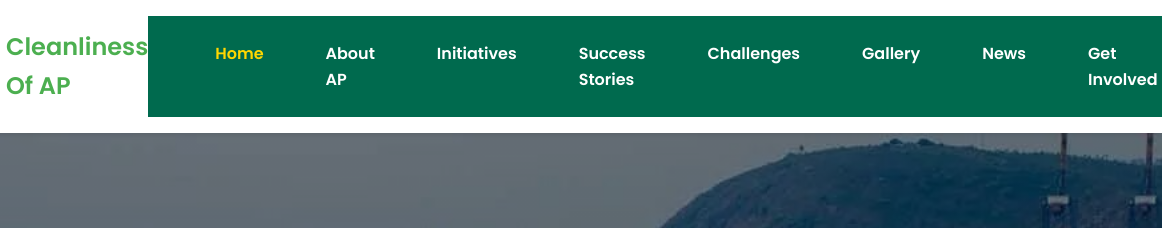
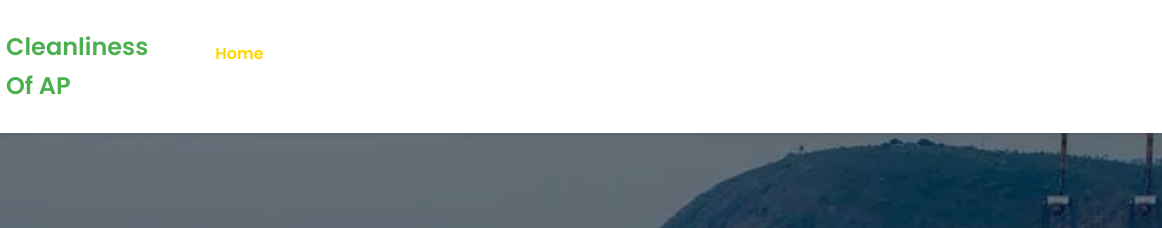
Before and after one commit to GnaneswarAddepalli/ap-website, a plain HTML site: page index.html in a window 1280 px wide. Shown: the top 228 px of the page, 118-1280 px from the left. Drawn offline with Linux system fonts and the light colour scheme.

Commit message:
Update styles.css

```diff
--- a/styles.css
+++ b/styles.css
@@ -492,7 +492,7 @@ footer {
 
 /* Basic Styling */
 nav {
-    background: #006a4e;
+    background: #ffffff;
     padding: 15px 20px;
     position: relative;
 }
```
